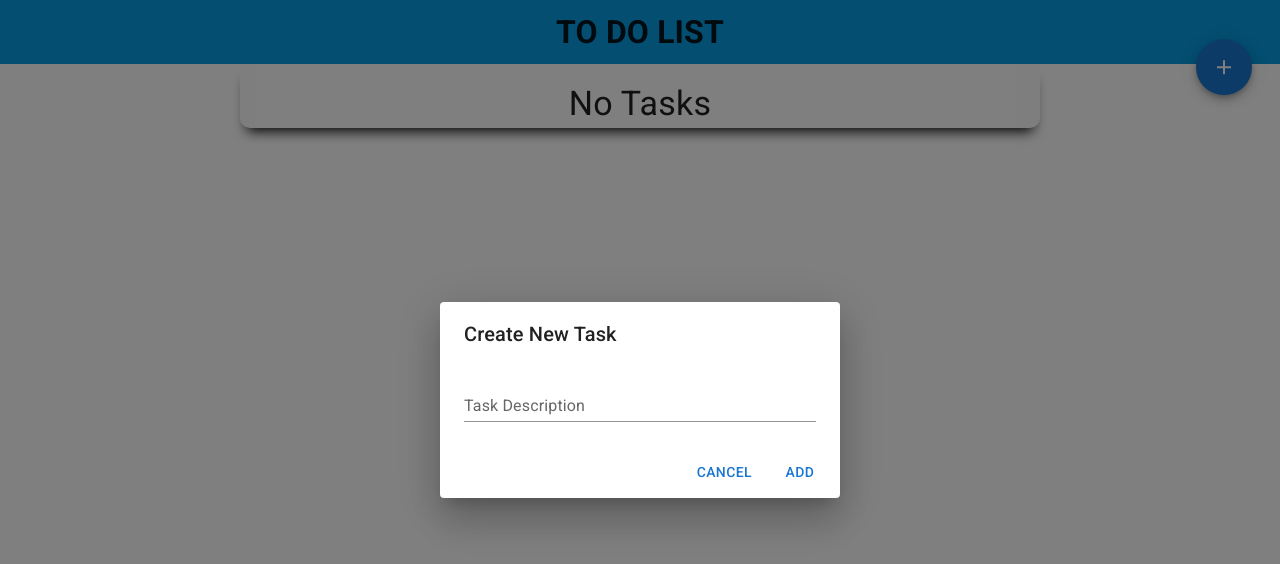
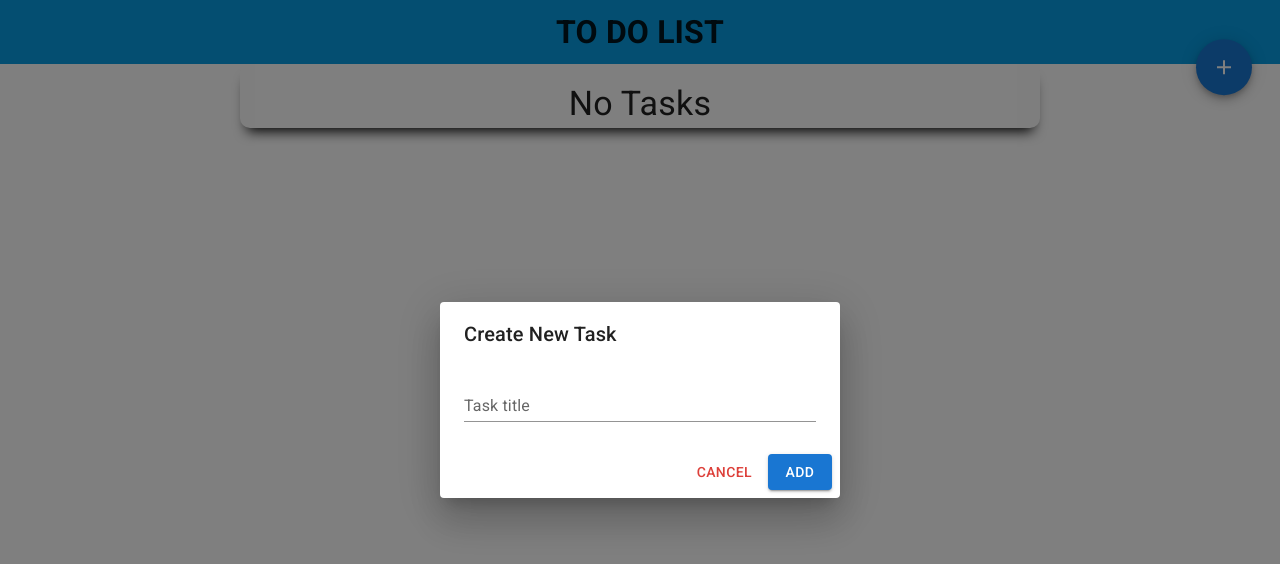
Before and after one commit to DavidPlitnizki/react-todo-list, a React (Create React App) app: page / in a window 1280 px wide. Both pictures are taken after a click on the button "add". Shown: the top 564 px of the page. Built offline with nearby package versions, Linux system fonts and the light colour scheme.

Commit message:
added alert msg

```diff
--- a/src/coponents/Modal.tsx
+++ b/src/components/Modal.tsx
@@ -1,4 +1,4 @@
-import React, {useRef, useCallback} from 'react';
+import React, {useRef, useCallback, useState} from 'react';
 import { useAppDispatch } from '../store/hooks';
 import { addTask } from '../features/task/taskSlice';
 import { ITask } from '../types';
@@ -13,6 +13,8 @@ import { TransitionProps } from '@mui/material/transitions';
 import Slide from '@mui/material/Slide';
 import Button from '@mui/material/Button';
 import TextField from '@mui/material/TextField';
+import { colors } from '../styles/colors';
+import SnackbarAler from '../ui/SnackbarAlert';
 
 const Transition = React.forwardRef(function Transition(
     props: TransitionProps & {
@@ -24,6 +26,9 @@ const Transition = React.forwardRef(function Transition(
   });
 
 
+  const StyledCanceBtn = MUIStyled(Button)({
+    color: colors.danger
+});
 
   const BoxContent = MUIStyled(Box)`
     width: 400px;
@@ -40,11 +45,13 @@ const Transition = React.forwardRef(function Transition(
   }
 
  const TaskModal:React.FC<IProps> = ({isOpen, oncloseModal}) => {
-    const inputTaskRef = useRef<HTMLInputElement | null | any>(null);
+  const [isOpenSnackbar, setIsOpenSnackbar] = useState<boolean>(false);
+  const [errorMsg, setErrorMSg] = useState<string>('');
+    const inputTaskRef = useRef<HTMLInputElement>(null);
     const dispatch = useAppDispatch();
 
     const onCreateTask = useCallback(() => {
-        if (inputTaskRef.current?.value) {
+        if (inputTaskRef.current?.value.length) {
             const newTask:ITask = {
                 value: inputTaskRef.current?.value,
                 id: uuid(),
@@ -52,8 +59,11 @@ const Transition = React.forwardRef(function Transition(
             }
             dispatch(addTask(newTask));
             clearInput();
+            oncloseModal(false);
+        } else {
+          setIsOpenSnackbar(true);
+          setErrorMSg('CAN NOT BE EMPTY!!!');
         }
-        oncloseModal(false);
     }, [dispatch, oncloseModal])
 
     const clearInput = () => {
@@ -63,7 +73,9 @@ const Transition = React.forwardRef(function Transition(
     }
 
     const onCancel = useCallback(() => {
+      if (inputTaskRef.current) {
         inputTaskRef.current.value = "";
+      }
       oncloseModal(false);
     }, [oncloseModal])
 
@@ -75,21 +87,22 @@ const Transition = React.forwardRef(function Transition(
           keepMounted
           aria-describedby="alert-dialog-create-task"
         >
-        <BoxContent style={{width: '400px'}}>
+          <BoxContent>
               <DialogTitle>{"Create New Task"}</DialogTitle>
               <DialogContent>
-                <TextFieldLg label="Task Description"
+                  <TextFieldLg label="Task title"
                               type='text'
                               margin='dense'
                               variant='standard'
                               inputRef={inputTaskRef} />
               </DialogContent>
               <DialogActions>
-            <Button onClick={onCancel}>Cancel</Button>
-            <Button onClick={onCreateTask}>Add</Button>
+              <StyledCanceBtn onClick={onCancel}>Cancel</StyledCanceBtn>
+              <Button onClick={onCreateTask} variant="contained">Add</Button>
               </DialogActions>
           </BoxContent>
         </Dialog>
+        <SnackbarAler isOpen={isOpenSnackbar} handleClose={setIsOpenSnackbar} type='error' text={errorMsg} />
       </>
     )
  }
--- a/src/coponents/TaskItem.tsx
+++ b/src/components/TaskItem.tsx
@@ -146,7 +146,7 @@ const TaskItem:React.FC<IProps> = ({id, value, completed, onDeletehandle, onTogg
             </ListItemAvatar>
             {(openEdit) ? (
                 <ContainerSpaceBetween>
-                    <TextField id="standard-basic" variant="standard" value={taskTitle} onChange={onChangeText} autoFocus />
+                    <TextField variant="standard" value={taskTitle} onChange={onChangeText} autoFocus />
                     <StyledClearIcon onClick={cancelUpdate} />
                     <StyledCheckIcon onClick={acceptUpdate} />
                 </ContainerSpaceBetween>
--- /dev/null
+++ b/src/ui/SnackbarAlert.tsx
@@ -0,0 +1,35 @@
+import React from 'react';
+import Snackbar from '@mui/material/Snackbar';
+import MuiAlert, { AlertProps } from '@mui/material/Alert';
+
+
+interface IProps {
+    text: string,
+    type: "success" | "error"
+    isOpen: boolean,
+    handleClose: (active: boolean) => void
+}
+
+const Alert = React.forwardRef<HTMLDivElement, AlertProps>(function Alert(
+    props,
+    ref,
+  ) {
+    return <MuiAlert elevation={6} ref={ref} variant="filled" {...props} />;
+});
+
+const SnackbarAler:React.FC<IProps> = ({text, type, isOpen, handleClose}) => {
+
+    const onClose = () => {
+        handleClose(false);
+    }
+
+    return (
+        <Snackbar open={isOpen} autoHideDuration={6000} onClose={onClose}>
+            <Alert onClose={onClose} severity={type} sx={{ width: '100%' }}>
+                {text}
+            </Alert>
+      </Snackbar>
+    )
+};
+
+export default SnackbarAler;
```
Also changed, not shown: src/App.tsx (+5 -5 lines), src/components/Header.tsx (renamed from src/coponents/Header.tsx), src/components/List.tsx (renamed from src/coponents/List.tsx), src/components/Main.tsx (renamed from src/coponents/Main.tsx), src/types/index.ts (line endings or trailing spaces). Lines whose indentation alone changed are shown as unchanged.
